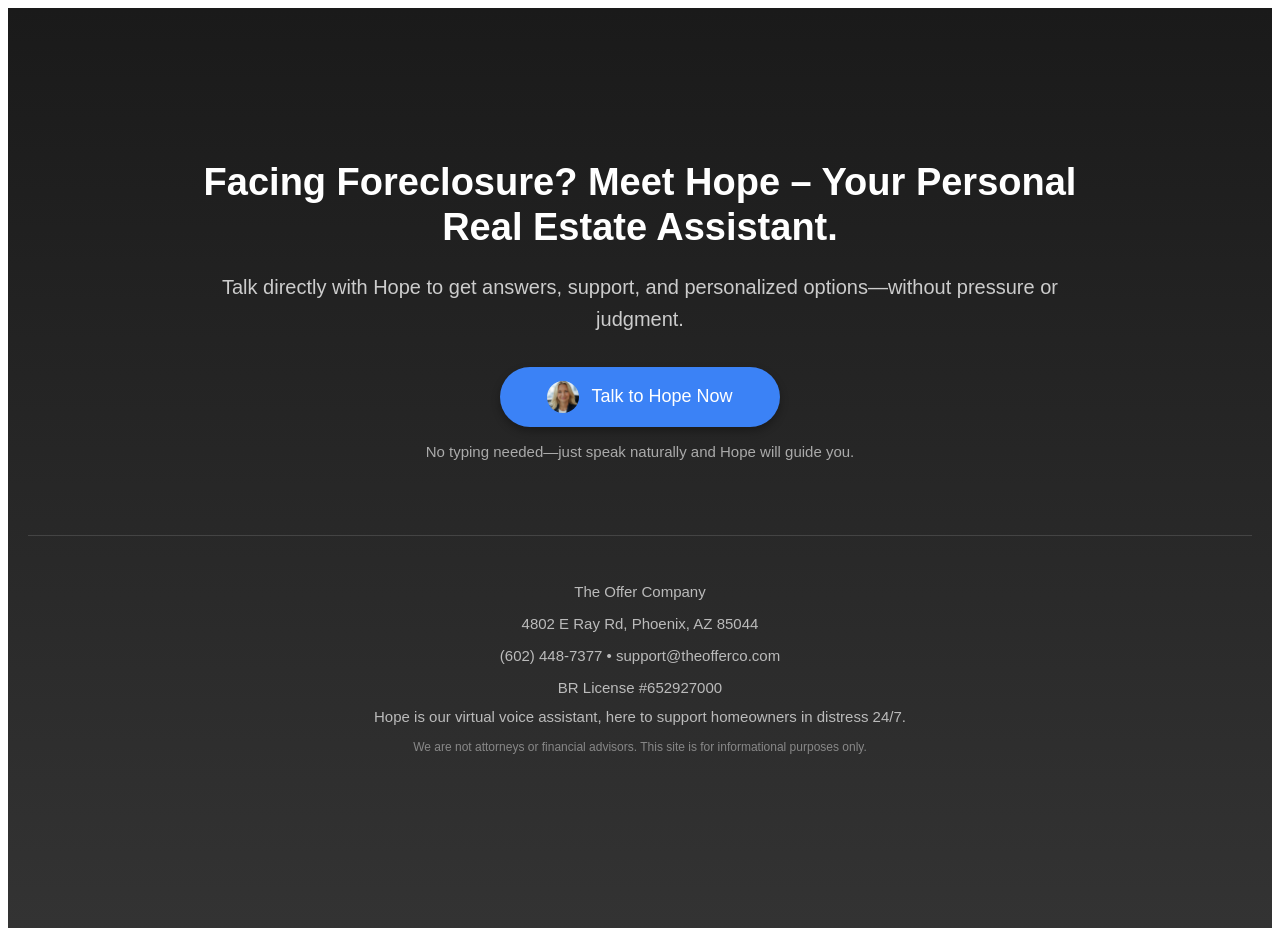
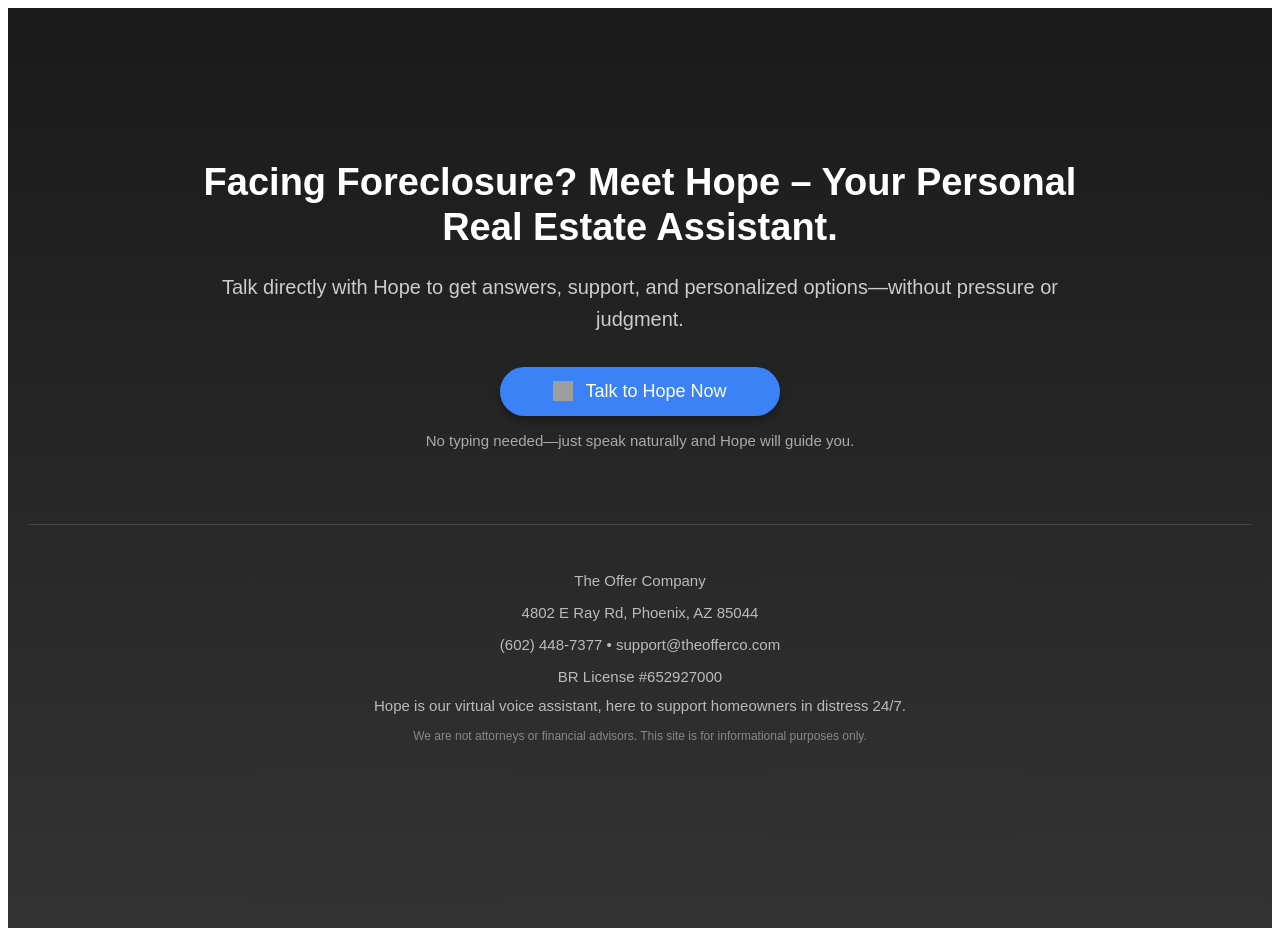
Before and after one commit to theofferco/the-offer-company-site, a Next.js app: page / in a window 1280 px wide. Built offline with nearby package versions, Linux system fonts and the light colour scheme; grey boxes are pictures that could not be loaded.

Commit message:
Update index.js

```diff
--- a/pages/index.js
+++ b/pages/index.js
@@ -1,12 +1,30 @@
-// The Offer Company Website – Mobile-Optimized with Dark Theme and Hope Image
+// The Offer Company Website – Mobile-Optimized with Dark Theme and Microphone Icon
+
+import { useEffect, useState } from 'react';
 
 export default function HomePage() {
+  const [retellClient, setRetellClient] = useState(null);
+
+  useEffect(() => {
+    async function loadRetell() {
+      try {
+        const sdk = await import("retell-client-js-sdk");
+        const client = new sdk.RetellWebClient();
+        setRetellClient(client);
+      } catch (err) {
+        console.error("Failed to load Retell SDK:", err);
+      }
+    }
+    loadRetell();
+  }, []);
+
   async function startHopeCall() {
+    if (!retellClient) {
+      console.error("Retell client not ready");
+      return;
+    }
     try {
-      const { RetellWebClient } = await import("retell-client-js-sdk");
-      const retellWebClient = new RetellWebClient();
-
-      await retellWebClient.startCall({
+      await retellClient.startCall({
         agentId: "agent_950e5e1078a753c71cfe3fd35e",
       });
     } catch (error) {
@@ -55,9 +73,9 @@ export default function HomePage() {
             onClick={startHopeCall}
           >
             <img
-              src="/hope-avatar.jpg"
-              alt="Hope Avatar"
-              style={{ width: '32px', height: '32px', borderRadius: '50%' }}
+              src="https://img.icons8.com/ios-filled/50/ffffff/microphone.png"
+              alt="Microphone Icon"
+              style={{ width: '20px', height: '20px' }}
             />
             Talk to Hope Now
           </button>
```
